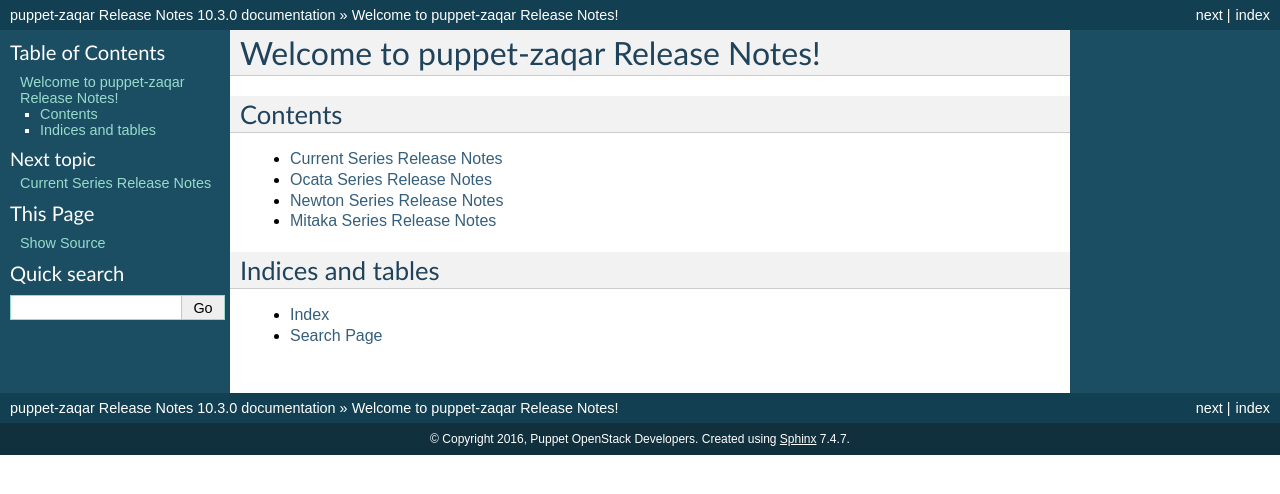
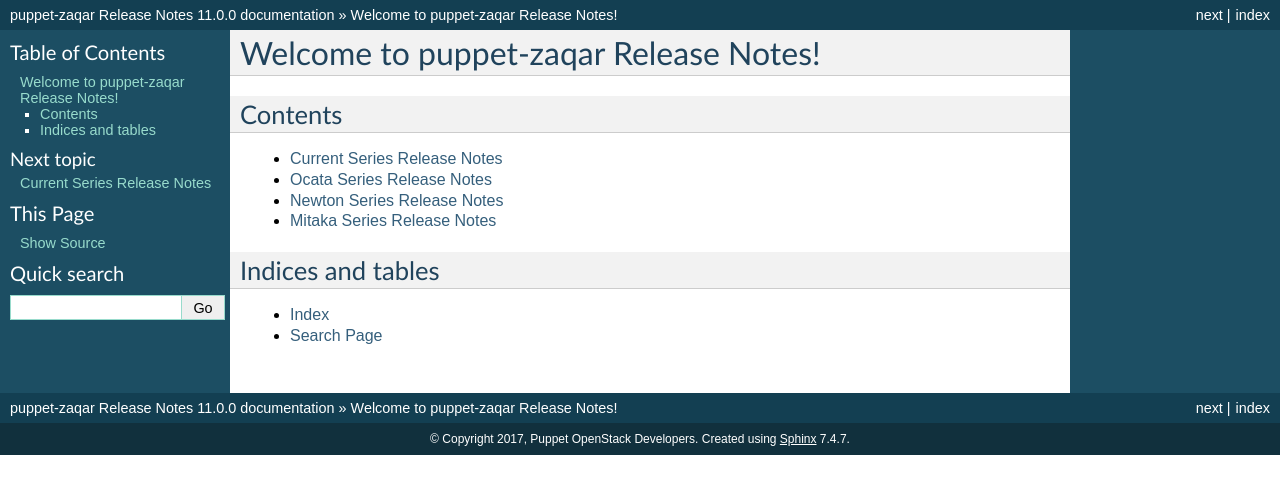
Before and after one commit to openstack/puppet-zaqar, a Sphinx documentation site: the page built from releasenotes/source/index.rst, in a window 1280 px wide. Shown: the top 494 px of the page. Built offline with Sphinx 7.4.7, drawn with Linux system fonts in a browser that asks for light colours.

```diff
--- a/releasenotes/source/conf.py
+++ b/releasenotes/source/conf.py
@@ -45,16 +45,16 @@ master_doc = 'index'
 
 # General information about the project.
 project = u'puppet-zaqar Release Notes'
-copyright = u'2016, Puppet OpenStack Developers'
+copyright = u'2017, Puppet OpenStack Developers'
 
 # The version info for the project you're documenting, acts as replacement for
 # |version| and |release|, also used in various other places throughout the
 # built documents.
 #
 # The short X.Y version.
-version = '10.3.0'
+version = '11.0.0'
 # The full version, including alpha/beta/rc tags.
-release = '10.3.0'
+release = '11.0.0'
 
 # The language for content autogenerated by Sphinx. Refer to documentation
 # for a list of supported languages.
@@ -198,7 +198,7 @@ latex_elements = {
 #  author, documentclass [howto, manual, or own class]).
 latex_documents = [
   ('index', 'puppet-zaqarReleaseNotes.tex', u'puppet-zaqar Release Notes Documentation',
-   u'2016, Puppet OpenStack Developers', 'manual'),
+   u'2017, Puppet OpenStack Developers', 'manual'),
 ]
 
 # The name of an image file (relative to this directory) to place at the top of
@@ -228,7 +228,7 @@ latex_documents = [
 # (source start file, name, description, authors, manual section).
 man_pages = [
     ('index', 'puppet-zaqarreleasenotes', u'puppet-zaqar Release Notes Documentation',
-     [u'2016, Puppet OpenStack Developers'], 1)
+     [u'2017, Puppet OpenStack Developers'], 1)
 ]
 
 # If true, show URL addresses after external links.
@@ -242,7 +242,7 @@ man_pages = [
 #  dir menu entry, description, category)
 texinfo_documents = [
   ('index', 'puppet-zaqarReleaseNotes', u'puppet-zaqar Release Notes Documentation',
-   u'2016, Puppet OpenStack Developers', 'puppet-zaqarReleaseNotes', 'One line description of project.',
+   u'2017, Puppet OpenStack Developers', 'puppet-zaqarReleaseNotes', 'One line description of project.',
    'Miscellaneous'),
 ]
 
```
Also changed, not shown: metadata.json (+6 -8 lines).
